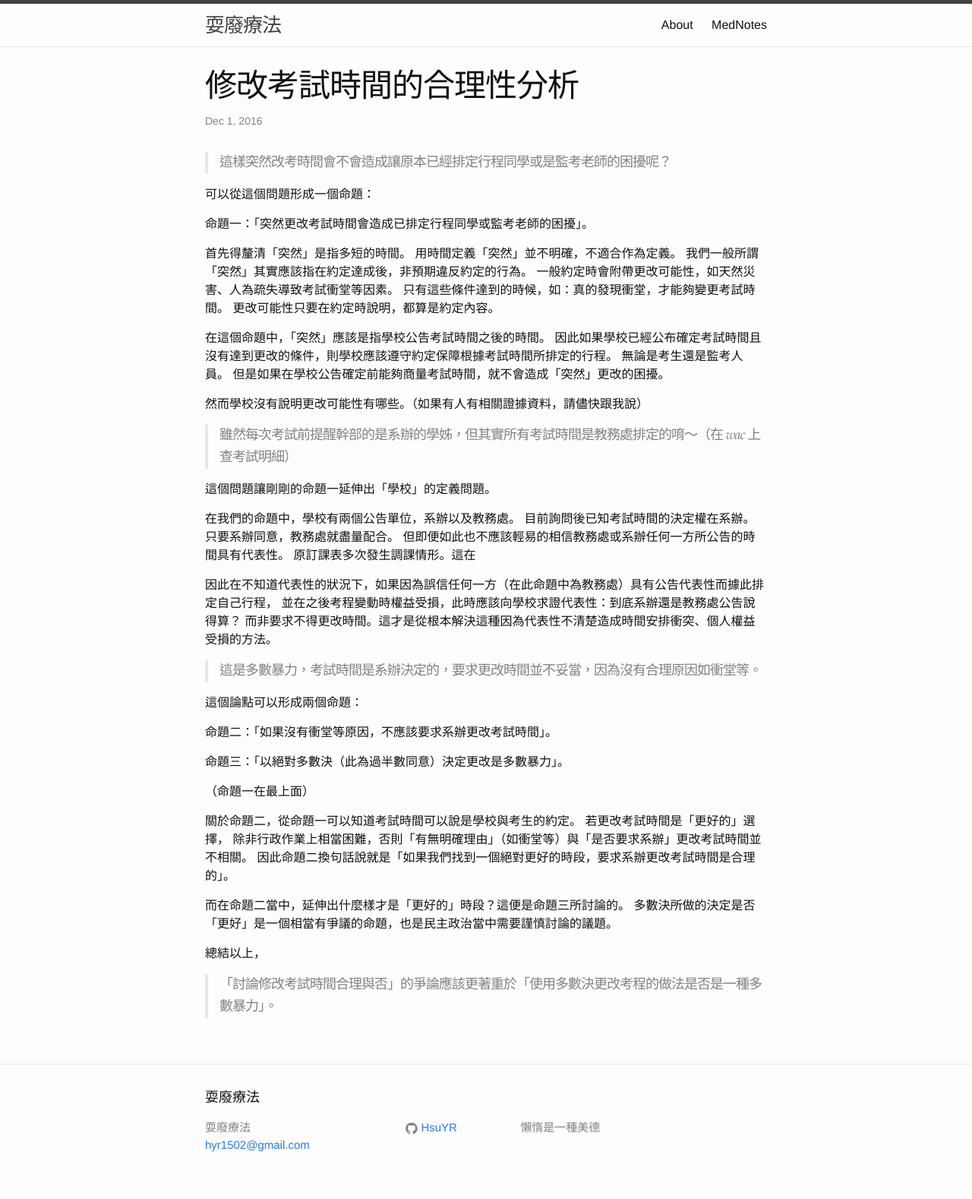
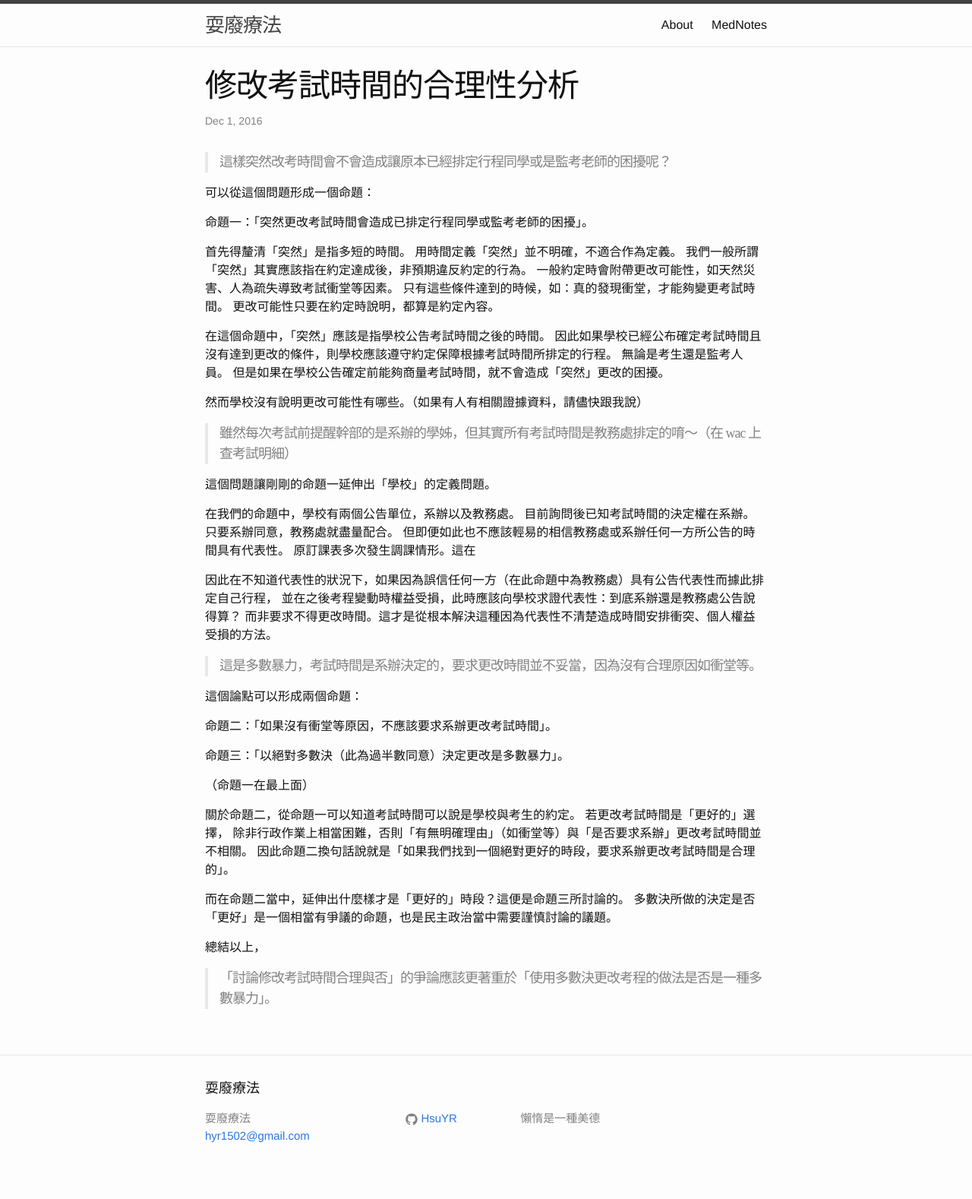
Before and after one commit to HsuYR/blog, a Jekyll site: the page built from _posts/2016-12-01-修改考試時間的合理性分析.markdown, in a window 1280 px wide. Shown: the whole page at 76% size. Built offline with Jekyll 4.4.1, drawn with Linux system fonts in a browser that asks for light colours.

Commit message:
Replace quote fonts with @font-face css

```diff
--- a/_posts/2016-12-01-修改考試時間的合理性分析.markdown
+++ b/_posts/2016-12-01-修改考試時間的合理性分析.markdown
@@ -4,7 +4,7 @@ title: "修改考試時間的合理性分析"
 date: 2016-12-01 09:31:59 +0800
 categories: analysis
 ---
-> <span lang="zh-Hant">這樣突然改考時間會不會造成讓原本已經排定行程同學或是監考老師的困擾呢？</span>
+> 這樣突然改考時間會不會造成讓原本已經排定行程同學或是監考老師的困擾呢？
 
 可以從這個問題形成一個命題：
 
@@ -24,7 +24,7 @@ categories: analysis
 
 然而學校沒有說明更改可能性有哪些。（如果有人有相關證據資料，請儘快跟我說）
 
-> <span lang="zh-Hant">雖然每次考試前提醒幹部的是系辦的學姊，但其實所有考試時間是教務處排定的唷～（在 </span>wac<span lang="zh-Hant"> 上查考試明細）</span>
+> 雖然每次考試前提醒幹部的是系辦的學姊，但其實所有考試時間是教務處排定的唷～（在 wac 上查考試明細）
 
 這個問題讓剛剛的命題一延伸出「學校」的定義問題。
 
@@ -37,7 +37,7 @@ categories: analysis
 並在之後考程變動時權益受損，此時應該向學校求證代表性：到底系辦還是教務處公告說得算？
 而非要求不得更改時間。這才是從根本解決這種因為代表性不清楚造成時間安排衝突、個人權益受損的方法。
 
-> <span lang="zh-Hant">這是多數暴力，考試時間是系辦決定的，要求更改時間並不妥當，因為沒有合理原因如衝堂等。</span>
+> 這是多數暴力，考試時間是系辦決定的，要求更改時間並不妥當，因為沒有合理原因如衝堂等。
 
 這個論點可以形成兩個命題：
 
@@ -57,4 +57,4 @@ categories: analysis
 
 總結以上，
 
-> <span lang="zh-Hant">「討論修改考試時間合理與否」的爭論應該更著重於「使用多數決更改考程的做法是否是一種多數暴力」。</span>
+> 「討論修改考試時間合理與否」的爭論應該更著重於「使用多數決更改考程的做法是否是一種多數暴力」。
--- a/_sass/_base.scss
+++ b/_sass/_base.scss
@@ -115,12 +115,7 @@ blockquote {
     padding-left: $spacing-unit / 2;
     font-size: 18px;
     letter-spacing: -1px;
-    font-style: italic;
-    font-family: $quote-font-family;
-    :lang(zh-Hant) {
-      font-family: $east-asian-quote-font-family;
-      font-style: normal;
-    }
+    font-family: Quote;
 
     > :last-child {
         margin-bottom: 0;
--- a/css/main.scss
+++ b/css/main.scss
@@ -12,8 +12,23 @@ $base-font-weight: 400;
 $small-font-size:  $base-font-size * 0.875;
 $base-line-height: 1.5;
 
-$east-asian-quote-font-family: "BiauKai", DFKai-SB, serif;
-$quote-font-family: Garamond, "Times New Roman", serif;
+/* Quote Defualt */
+@font-face {
+  font-family: Quote;             /* Custom font-family name */
+  src: local("BiauKai"),          /* macOS preferred */
+       local("DFKai-SB");         /* Windows preferred */
+  /* no unicode range, dafault to all characters */
+}
+
+/* Latin characters */
+@font-face {
+  font-family: Quote;              /* 同樣的 font-family */
+  unicode-range: U+00-024F;        /* Latin, Latin1 Sup., Ext-A, Ext-B */
+  src: local(Garamond),            /* OS X preferred */
+       local("Times New Roman");   /* Other OS */
+}
+
+$quote-font-family: Quote, serif;
 
 $spacing-unit:     30px;
 
```
